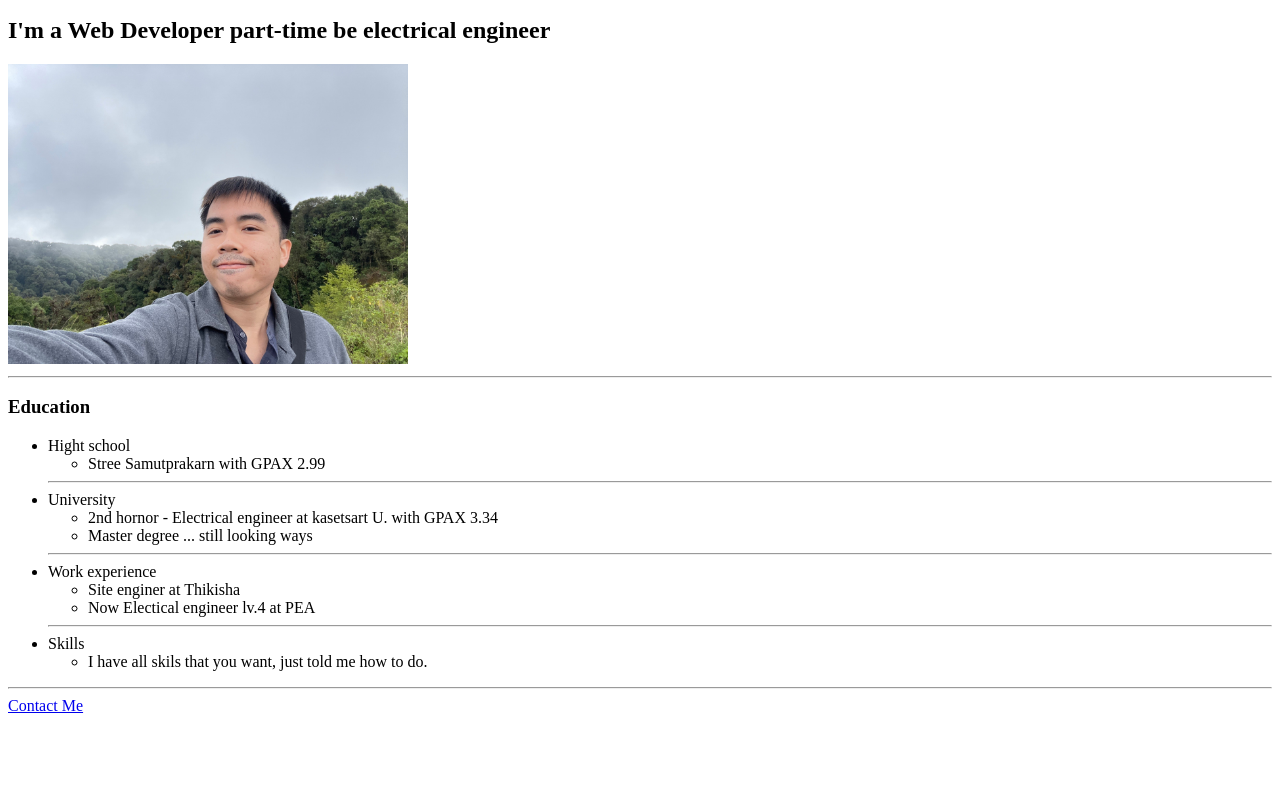
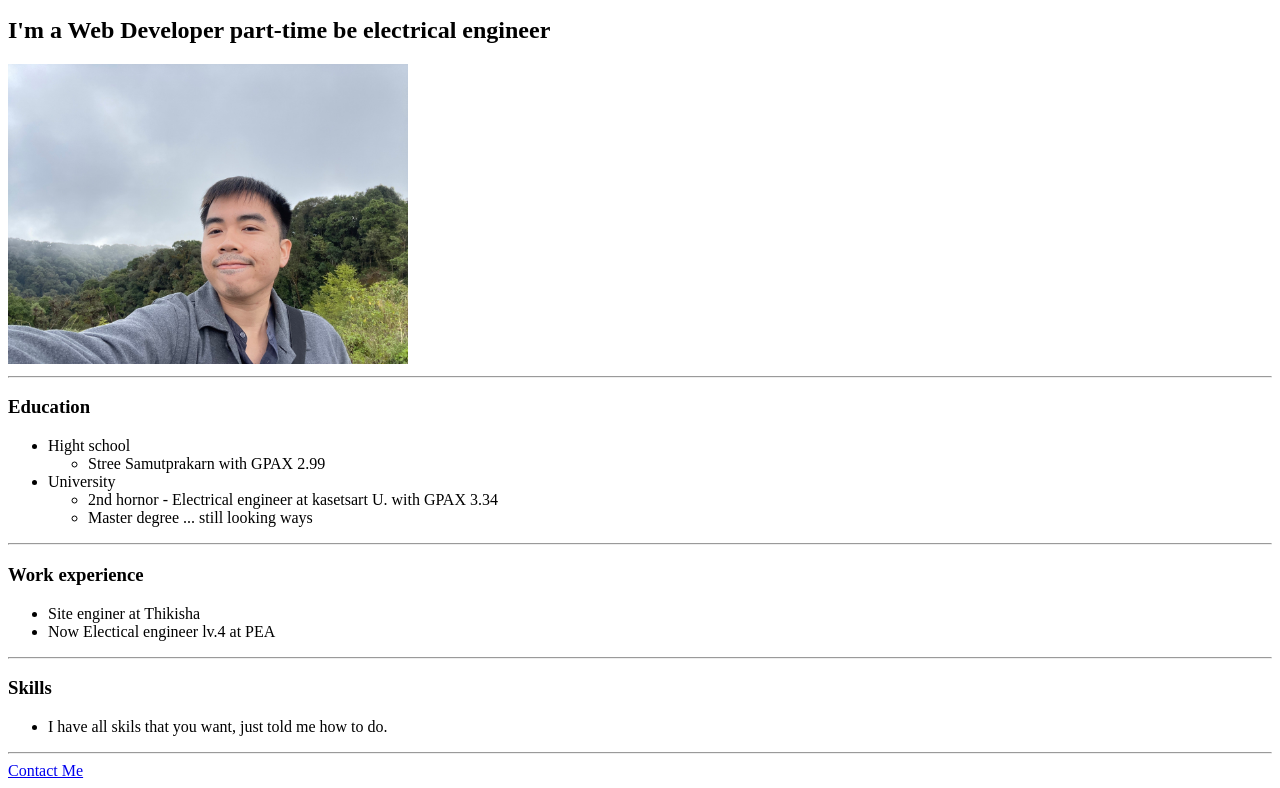
Before and after one commit to mrpattanapong/My-resume, a plain HTML site: page index.html in a window 1280 px wide. Shown: the part 110-898 px from the top of the page. Before the commit the page ends 833 px from the top, so only its background shows below. Drawn offline with Linux system fonts and the light colour scheme.

Commit message:
Add files via upload

```diff
--- a/index.html
+++ b/index.html
@@ -19,16 +19,15 @@
             <li>Stree Samutprakarn with GPAX 2.99</li>
         </ul>
     </li>
-    <hr />
     <li>University
         <ul>
             <li> 2nd hornor - Electrical engineer at kasetsart U. with GPAX 3.34 </li>
             <li>Master degree ... still looking ways</li>
         </ul>
     </li>
+  </ul>
     <hr />
-    <li>
-        Work experience
+    <h3>Work experience</h3>
         <ul>
             <li>
                 Site enginer at Thikisha
@@ -37,14 +36,11 @@
                 Now Electical engineer lv.4 at PEA
             </li>
         </ul>
-    </li>
     <hr>
-    <li>Skills
+    <h3>Skills</h3>
         <ul>
             <li>I have all skils that you want, just told me how to do.</li>
         </ul>
-    </li>
-  </ul>
   <hr />
   <a href="./public/contact.html">Contact Me</a>
 </body>
```
